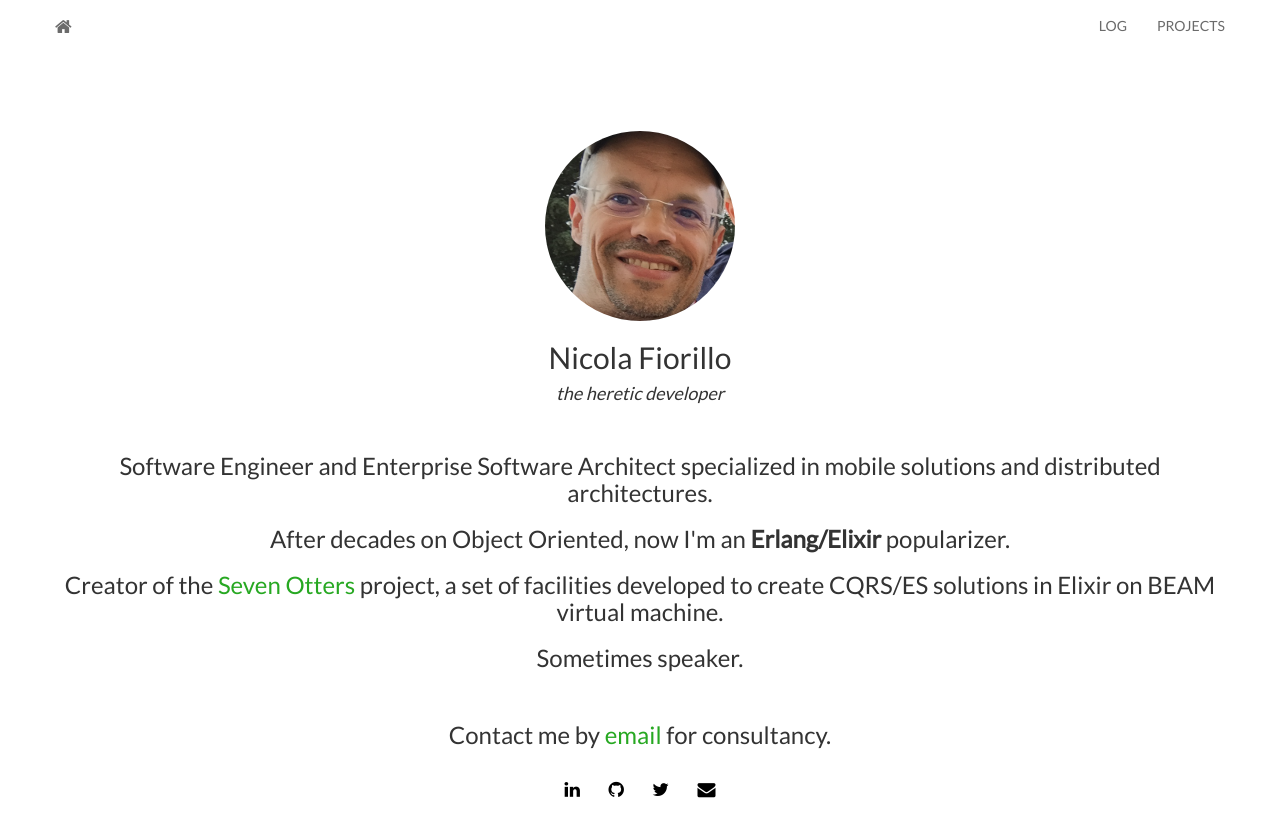
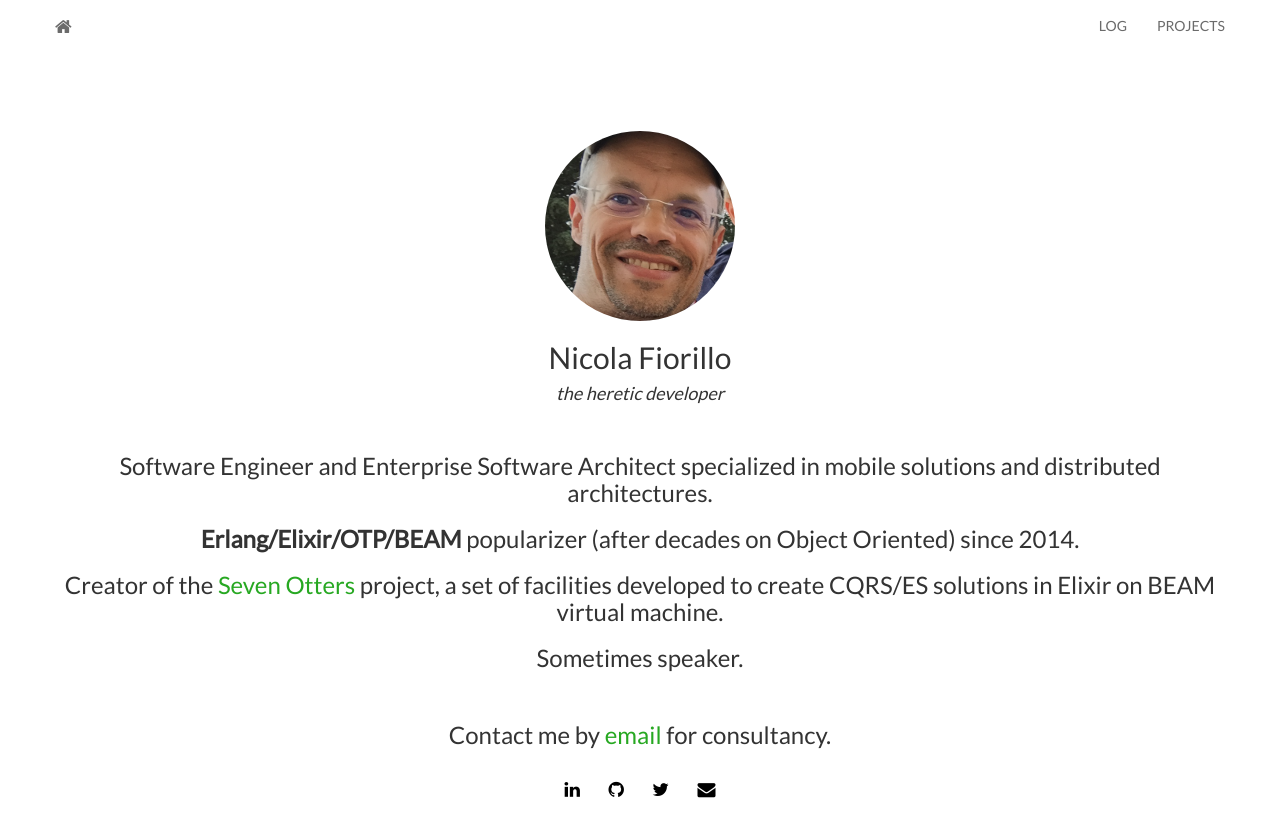
Before and after one commit to nicolafiorillo/nicolafiorillo.github.io, a Jekyll site: the page built from index.html, in a window 1280 px wide. Shown: the top 837 px of the page. Built offline with Jekyll 4.4.1, drawn with Linux system fonts in a browser that asks for light colours; nearby versions of some CDN libraries; the list of posts is cut into pages by our own code.

Commit message:
Since date for Elixir.

```diff
--- a/index.html
+++ b/index.html
@@ -12,7 +12,7 @@ layout: home
  		<h4><i>the heretic developer</i></h4>
 		<br/>
  		<h3>Software Engineer and Enterprise Software Architect specialized in mobile solutions and distributed architectures.</h3>
-  	<h3>After decades on Object Oriented, now I'm an <b>Erlang/Elixir</b> popularizer.</h3>
+  	<h3><b>Erlang/Elixir/OTP/BEAM</b> popularizer (after decades on Object Oriented) since 2014.</h3>
 		<h3>Creator of the <a href="https://www.sevenotters.org/">Seven Otters</a> project, a set of facilities developed to create CQRS/ES solutions in Elixir on BEAM virtual machine.</h3>
   	<h3>Sometimes speaker.</h3>
 		<br/>
```
Also changed, not shown: 1 other file.
